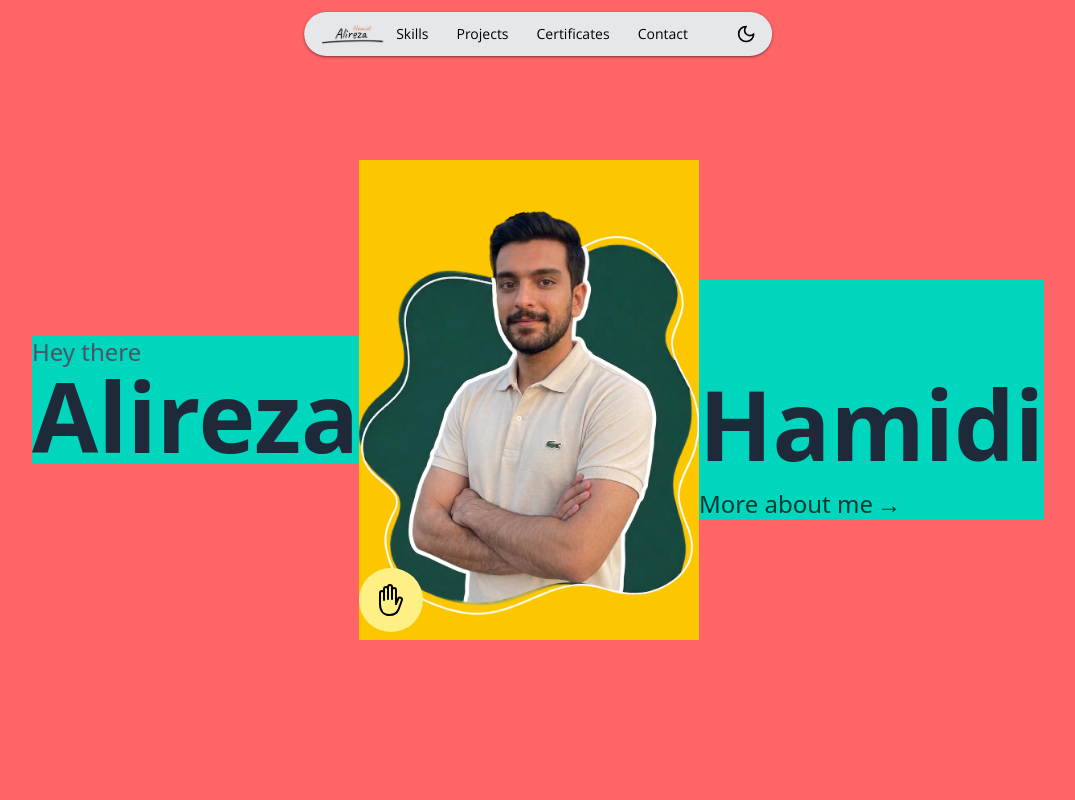
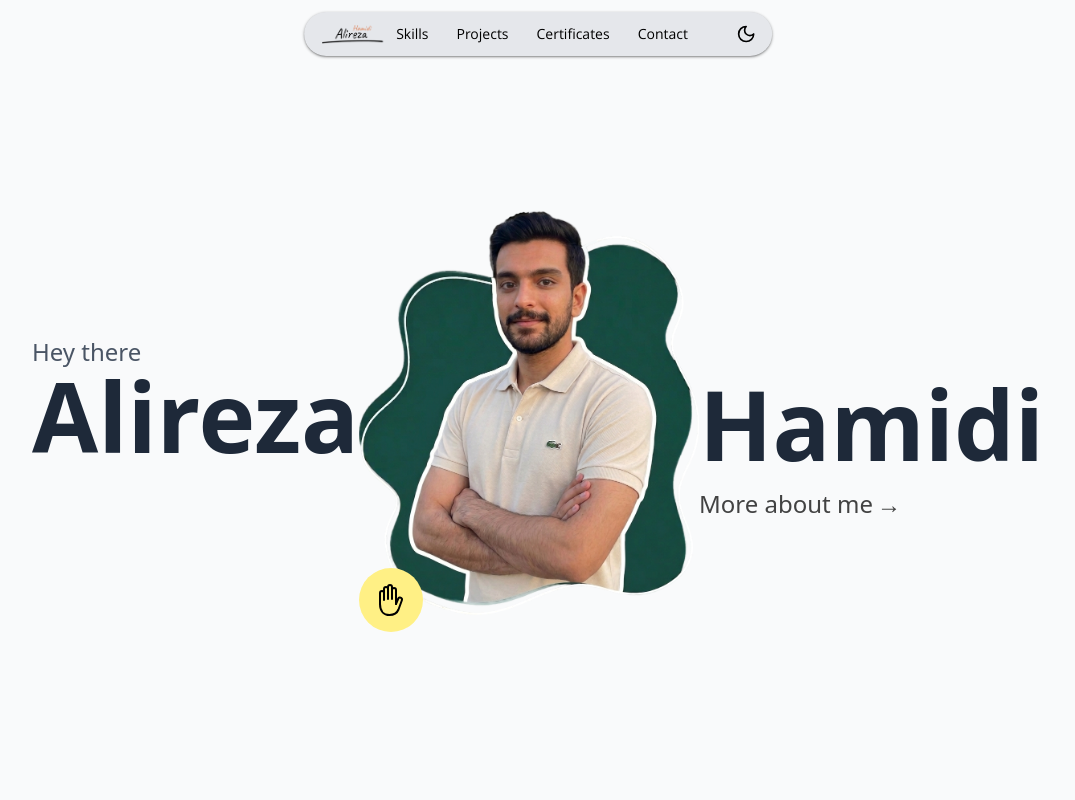
Before and after one commit to Alireza-Hamidi2001/portfolio-next, a Next.js app: page / in a window 1280 px wide. Shown: the top 800 px of the page, without its empty margins (102-1177 px from the left). Built offline with nearby package versions, Linux system fonts and the light colour scheme.

Commit message:
remove bg color of about section

```diff
--- a/app/_components/About.jsx
+++ b/app/_components/About.jsx
@@ -8,13 +8,13 @@ export default function About() {
     return (
         <section
             id="about"
-            className="bg-red-400 pt-15 sm:pt-0 min-h-screen grid grid-cols-[auto] grid-rows-[1fr_3fr_1fr] md:grid-cols-[auto_auto_auto] md:grid-rows-1 md:items-center justify-center"
+            className=" pt-15 sm:pt-0 min-h-screen grid grid-cols-[auto] grid-rows-[1fr_3fr_1fr] md:grid-cols-[auto_auto_auto] md:grid-rows-1 md:items-center justify-center"
         >
             <AnimateOnScroll
                 direction="right"
                 delay={1.1}
                 duration={1}
-                className="bg-teal-400 text-center sm:text-left"
+                className="text-center sm:text-left"
             >
                 <p className="text-lg md:text-2xl text-gray-600 dark:text-gray-300">
                     Hey there
@@ -33,7 +33,7 @@ export default function About() {
                 direction="left"
                 delay={1.1}
                 duration={1}
-                className="bg-teal-400 text-center sm:text-left"
+                className="text-center sm:text-left"
             >
                 <p className="text-6xl md:text-8xl invisible hidden sm:block">
                     .
--- a/app/_components/AnimatedImage.jsx
+++ b/app/_components/AnimatedImage.jsx
@@ -7,7 +7,7 @@ import { IoHandLeftOutline } from "react-icons/io5";
 export default function AnimatedImage({ imageSrc, altText }) {
     return (
         <motion.div
-            className="relative w-[80vw] h-full md:w-85 md:h-120 bg-yellow-400 mx-auto"
+            className="relative w-[80vw] h-full md:w-85 md:h-120 mx-auto"
             initial={{ opacity: 0, scale: 0.8, rotateY: -180 }}
             animate={{ opacity: 1, scale: 1, rotateY: 0 }}
             transition={{
```
